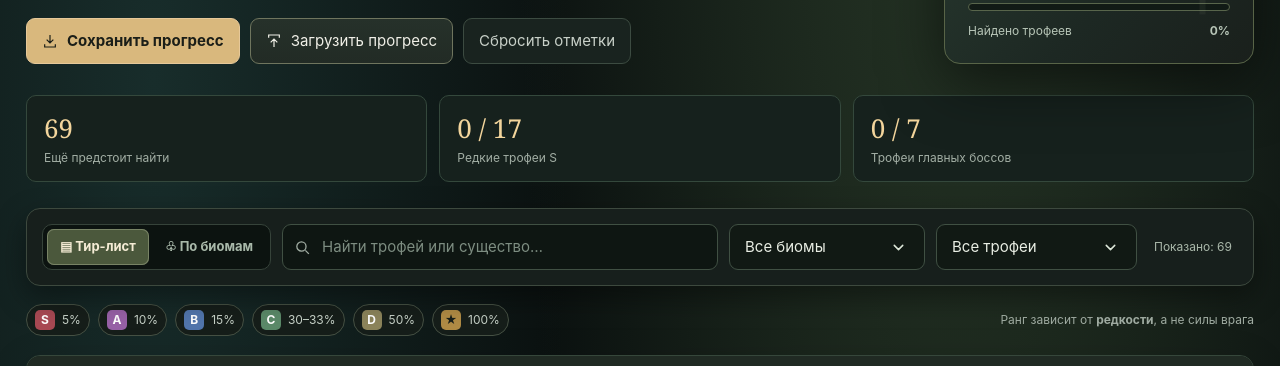
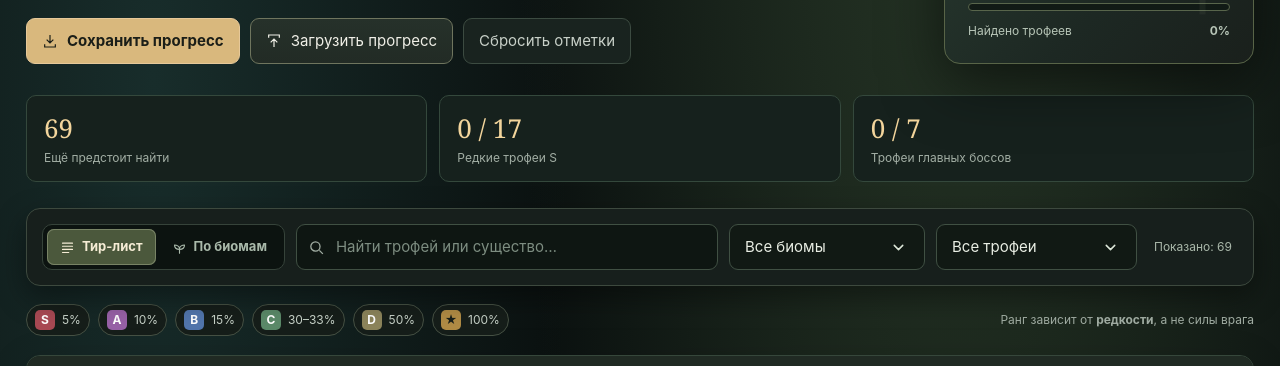
Before and after one commit to SergoAlexeev/valheim-trophies, a plain HTML site: page index.html in a window 1280 px wide. Shown: the part 285-651 px from the top of the page. Drawn offline with Linux system fonts and the light colour scheme.

Commit message:
ui: replace tab glyphs with consistently centered SVG icons

```diff
--- a/index.html
+++ b/index.html
@@ -26,7 +26,7 @@
  <header class="topbar"><div class="logo"><div class="mark" aria-hidden="true">ᛟ</div><div><div class="brand">VALHEIM</div><span class="brand-small">АРХИВ ВИКИНГА · ЗАЛ ТРОФЕЕВ</span></div></div><div class="version"><i class="dot"></i> VALHEIM 1.0.21 <span aria-hidden="true">·</span> 69 ТРОФЕЕВ</div></header>
  <section class="hero"><div><div class="eyebrow">Коллекция трофеев · Русская версия</div><h1>Зал <span>трофеев</span></h1><p class="lead">Собери головы врагов со всего десятого мира. Отмечай найденное, изучай биомы и шансы выпадения — от обычных трофеев до редчайших добыч</p><div class="hero-actions"><button class="btn primary" id="exportBtn" type="button"><svg viewBox="0 0 24 24" fill="none" stroke="currentColor" stroke-width="1.8"><path d="M12 3v12m-5-5 5 5 5-5M4 17v4h16v-4"/></svg>Сохранить прогресс</button><button class="btn" id="importBtn" type="button"><svg viewBox="0 0 24 24" fill="none" stroke="currentColor" stroke-width="1.8"><path d="M12 21V9m-5 5 5-5 5 5M4 7V3h16v4"/></svg>Загрузить прогресс</button><button class="btn quiet" id="resetBtn" type="button">Сбросить отметки</button><button class="btn quiet" id="installBtn" type="button" hidden>Установить сайт</button><input id="importFile" type="file" hidden accept=".json,application/json"></div></div><div class="progresscard" aria-live="polite"><div class="progress-label">ТВОЯ КОЛЛЕКЦИЯ</div><div class="progress-main"><span id="foundCount">0</span> <small>/ 69</small></div><div class="progress-bar"><div id="progressFill"></div></div><div class="progress-caption"><span>Найдено трофеев</span><strong id="progressPct">0%</strong></div></div></section>
  <div class="statline" aria-label="Сводка коллекции"><div class="stat"><strong id="missingStat">69</strong><span>Ещё предстоит найти</span></div><div class="stat"><strong id="rareStat">0 / 16</strong><span>Редкие трофеи S</span></div><div class="stat"><strong id="bossStat">0 / 7</strong><span>Трофеи главных боссов</span></div></div>
- <section aria-label="Фильтры коллекции"><div class="toolbar"><div class="tabs" role="group" aria-label="Вид коллекции"><button class="tab" id="tierMode" type="button" aria-pressed="true">▤ Тир-лист</button><button class="tab" id="biomeMode" type="button" aria-pressed="false">♧ По биомам</button></div><label class="search"><svg viewBox="0 0 24 24" fill="none" stroke="currentColor" stroke-width="1.8"><circle cx="10.5" cy="10.5" r="6.5"/><path d="m16 16 5 5"/></svg><input id="search" type="search" placeholder="Найти трофей или существо…" autocomplete="off" aria-label="Поиск трофеев"></label><select id="biomeFilter" aria-label="Фильтр по биому"><option value="all">Все биомы</option></select><select id="statusFilter" aria-label="Фильтр по наличию"><option value="all">Все трофеи</option><option value="missing">Ещё не найденные</option><option value="found">Уже найденные</option><option value="boss">Главные боссы</option></select><span class="count" id="filterCount">Показано: 69</span></div></section>
+ <section aria-label="Фильтры коллекции"><div class="toolbar"><div class="tabs" role="group" aria-label="Вид коллекции"><button class="tab" id="tierMode" type="button" aria-pressed="true"><svg viewBox="0 0 24 24" aria-hidden="true"><path d="M4 5h16M4 10h16M4 15h16M4 20h10"/></svg>Тир-лист</button><button class="tab" id="biomeMode" type="button" aria-pressed="false"><svg viewBox="0 0 24 24" aria-hidden="true"><path d="M12 21v-8M12 15c-5 0-8-3-8-7 4 0 7 2 8 5M12 15c5 0 8-3 8-7-4 0-7 2-8 5"/></svg>По биомам</button></div><label class="search"><svg viewBox="0 0 24 24" fill="none" stroke="currentColor" stroke-width="1.8"><circle cx="10.5" cy="10.5" r="6.5"/><path d="m16 16 5 5"/></svg><input id="search" type="search" placeholder="Найти трофей или существо…" autocomplete="off" aria-label="Поиск трофеев"></label><select id="biomeFilter" aria-label="Фильтр по биому"><option value="all">Все биомы</option></select><select id="statusFilter" aria-label="Фильтр по наличию"><option value="all">Все трофеи</option><option value="missing">Ещё не найденные</option><option value="found">Уже найденные</option><option value="boss">Главные боссы</option></select><span class="count" id="filterCount">Показано: 69</span></div></section>
  <div class="legend"><div class="legend-keys"><span class="pill" data-tier="S"><b>S</b> 5%</span><span class="pill" data-tier="A"><b>A</b> 10%</span><span class="pill" data-tier="B"><b>B</b> 15%</span><span class="pill" data-tier="C"><b>C</b> 30–33%</span><span class="pill" data-tier="D"><b>D</b> 50%</span><span class="pill" data-tier="★"><b>★</b> 100%</span></div><div>Ранг зависит от <strong>редкости</strong>, а не силы врага</div></div>
  <main id="groups" class="groups" aria-label="Каталог трофеев"></main>
  <footer class="foot"><div>Неофициальный фанатский проект · Valheim © Iron Gate AB<br><span class="muted">Не связан с Iron Gate AB и Coffee Stain Publishing AB</span></div><div><a href="./sources.html">Источники и права</a><a href="https://github.com/SergoAlexeev/valheim-trophies" target="_blank" rel="noopener noreferrer">GitHub</a></div></footer>
```
